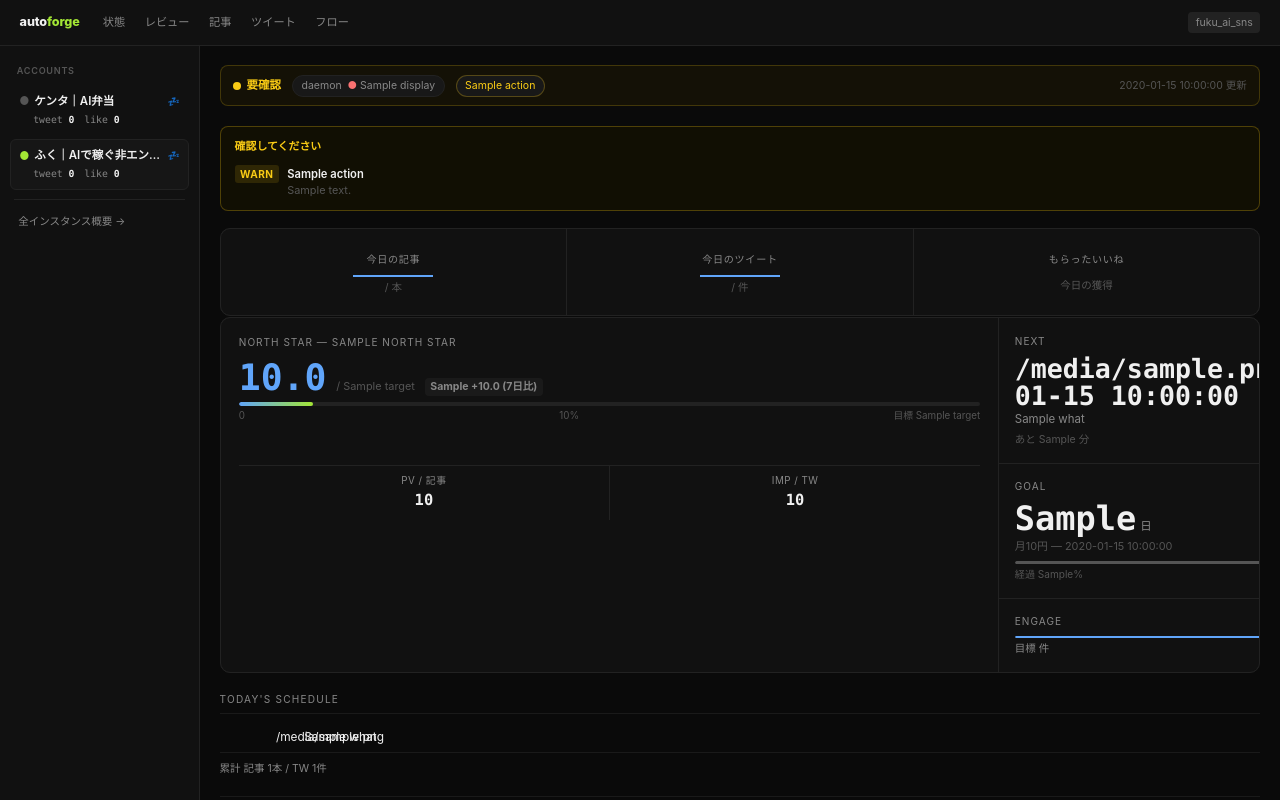
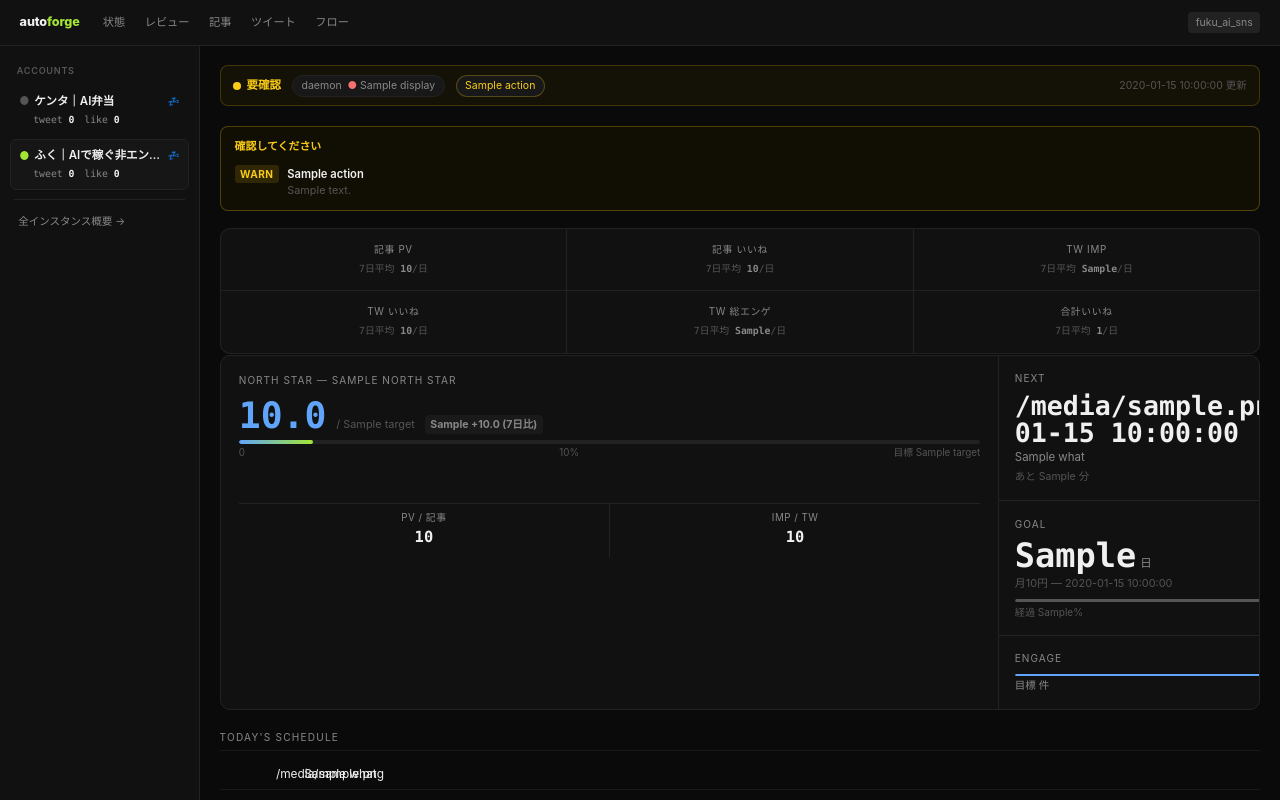
Before and after one commit to k-tsu1007/autoforge, a FastAPI app: template webapp/templates/dash/dash.html in a window 1280 px wide. Shown: the top 800 px of the page. Run offline with FastAPI, Linux system fonts and the light colour scheme; the template is opened without the code that fills it: most values are stand-ins (such as "Sample title", 1, 10 or a date in 2020).

Commit message:
feat: replace dash top scores with result-based metrics grid
Changed from action counts (今日の記事 N/3本, 今日のツイート N/20件) to
6 result-oriented metrics in a 3x2 grid:
  記事PV / 記事いいね / TW imp / TW いいね / TW 総エンゲ / 合計いいね

Each cell shows today's value + 7-day daily average. Since X
analytics are fetched once per morning, today's tweet metrics may
be 0 until the next morning's fetch — known limitation.

Co-Authored-By: Claude Opus 4.6 <noreply@anthropic.com>

```diff
--- a/webapp/templates/dash/dash.html
+++ b/webapp/templates/dash/dash.html
@@ -37,19 +37,17 @@
 .ab-ttl { font-weight: 600; }
 .ab-dtl { color: var(--dim); font-size: .78rem; }
 
-/* ─── SCORES ─── */
-#scores { display: grid; grid-template-columns: repeat(3, 1fr); gap: 1px; background: var(--border); border: 1px solid var(--border); border-radius: 10px; overflow: hidden; margin-bottom: 1px; }
-@media (max-width: 520px) { #scores { grid-template-columns: 1fr 1fr; } }
-.sc-cell { background: var(--surface); padding: 1.4rem 1rem; text-align: center; }
-.sc-cell.sc-done { background: #0c150d; }
-.sc-big { font-family: var(--font-mono); font-size: 3.8rem; font-weight: 900; line-height: 1; letter-spacing: -.05em; color: var(--dim); }
-.sc-done   .sc-big { color: var(--green); }
-.sc-active .sc-big { color: var(--blue); }
-.sc-label { font-size: .72rem; color: var(--muted); text-transform: uppercase; letter-spacing: .07em; margin-top: .3rem; }
-.sc-bar-wrap { height: 2px; background: var(--border); margin: .5rem auto 0; max-width: 80px; }
-.sc-bar-fill { height: 100%; background: var(--blue); }
-.sc-done .sc-bar-fill { background: var(--green); }
-.sc-sub { font-size: .75rem; color: var(--dim); margin-top: .25rem; }
+/* ─── RESULTS ─── */
+#results-grid { display: grid; grid-template-columns: repeat(3, 1fr); gap: 1px; background: var(--border); border: 1px solid var(--border); border-radius: 10px; overflow: hidden; margin-bottom: 1px; }
+@media (max-width: 767px) { #results-grid { grid-template-columns: 1fr 1fr; } }
+@media (max-width: 380px) { #results-grid { grid-template-columns: 1fr; } }
+.rc-cell { background: var(--surface); padding: 1rem .9rem; text-align: center; }
+.rc-cell.rc-active { background: #0a1220; }
+.rc-label { font-size: .7rem; color: var(--muted); text-transform: uppercase; letter-spacing: .07em; }
+.rc-big { font-family: var(--font-mono); font-size: 2.4rem; font-weight: 900; line-height: 1.1; letter-spacing: -.04em; color: var(--dim); margin: .3rem 0; }
+.rc-cell.rc-active .rc-big { color: var(--blue); }
+.rc-sub { font-size: .7rem; color: var(--dim); font-family: var(--font-mono); }
+.rc-sub b { color: var(--muted); font-weight: 700; }
 
 /* ─── MID GRID ─── */
 #mid-grid { display: grid; grid-template-columns: 1fr 260px; gap: 1px; background: var(--border); border: 1px solid var(--border); border-radius: 10px; overflow: hidden; margin-top: 1px; margin-bottom: 1.4rem; }
--- a/webapp/templates/dash/dash_partial.html
+++ b/webapp/templates/dash/dash_partial.html
@@ -51,29 +51,23 @@
 </div>
 {% endif %}
 
-{# ─── SCORES ─── #}
-{% set art = data.today_achievement.articles %}
-{% set tw  = data.today_achievement.tweets %}
-{% set lk  = data.today_achievement.likes %}
-<div id="scores">
-  <div class="sc-cell {% if art.pct >= 100 %}sc-done{% elif art.actual > 0 %}sc-active{% endif %}">
-    <div class="sc-big">{{ art.actual }}</div>
-    <div class="sc-label">今日の記事</div>
-    <div class="sc-bar-wrap"><div class="sc-bar-fill" style="width:{{ art.pct }}%;"></div></div>
-    <div class="sc-sub">/ {{ art.target }}本</div>
+{# ─── RESULTS (6 metrics × today + 7day avg) ─── #}
+{% set rt = data.results.today %}
+{% set ra = data.results.avg7 %}
+{% macro rcell(label, today_val, avg_val) -%}
+  <div class="rc-cell {% if today_val > 0 %}rc-active{% endif %}">
+    <div class="rc-label">{{ label }}</div>
+    <div class="rc-big">{{ today_val }}</div>
+    <div class="rc-sub">7日平均 <b>{{ avg_val }}</b>/日</div>
   </div>
-  <div class="sc-cell {% if tw.pct >= 100 %}sc-done{% elif tw.actual > 0 %}sc-active{% endif %}">
-    <div class="sc-big">{{ tw.actual }}</div>
-    <div class="sc-label">今日のツイート</div>
-    <div class="sc-bar-wrap"><div class="sc-bar-fill" style="width:{{ tw.pct }}%;"></div></div>
-    <div class="sc-sub">/ {{ tw.target }}件</div>
-  </div>
-  <div class="sc-cell {% if lk.actual > 0 %}sc-done{% endif %}">
-    <div class="sc-big">{{ lk.actual }}</div>
-    <div class="sc-label">もらったいいね</div>
-    <div style="height:.5rem;"></div>
-    <div class="sc-sub">今日の獲得</div>
-  </div>
+{%- endmacro %}
+<div id="results-grid">
+  {{ rcell('記事 PV',        rt.article_views, ra.article_views) }}
+  {{ rcell('記事 いいね',     rt.article_likes, ra.article_likes) }}
+  {{ rcell('TW imp',         rt.tweet_imp,     ra.tweet_imp) }}
+  {{ rcell('TW いいね',       rt.tweet_likes,   ra.tweet_likes) }}
+  {{ rcell('TW 総エンゲ',     rt.tweet_engage,  ra.tweet_engage) }}
+  {{ rcell('合計いいね',      rt.total_likes,   ra.total_likes) }}
 </div>
 
 {# ─── MID GRID: North Star + Right Stack ─── #}
```
Also changed, not shown: webapp/brain.py (+88 -0 lines).
